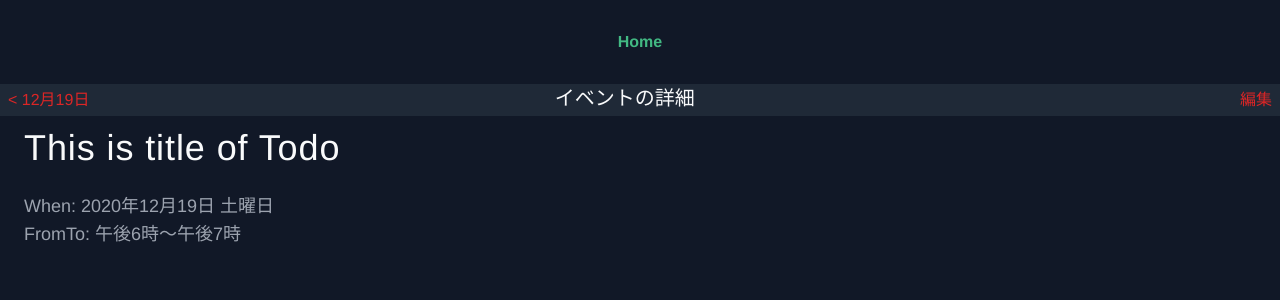
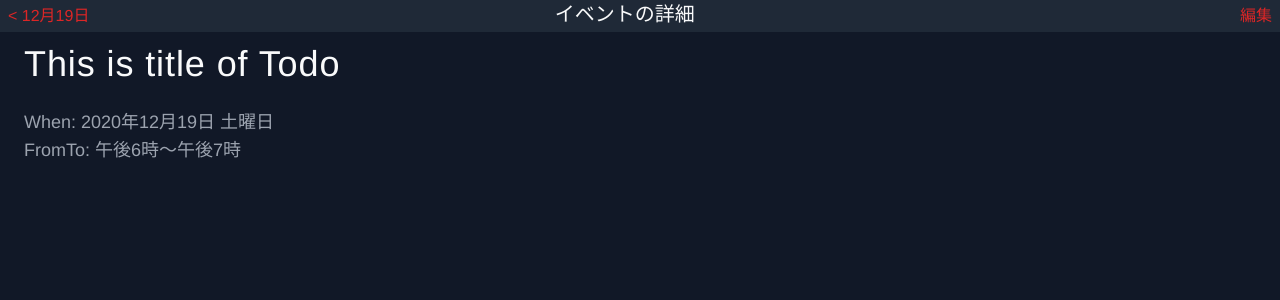
Before and after one commit to Yu0614/vue-ToDoApp, a Vue app: page / in a window 1280 px wide. Shown: the top 300 px of the page. Built offline with nearby package versions, Linux system fonts and the light colour scheme.

Commit message:
[#6] refactor: remove Home nav link and also move Home.vue as a page

```diff
--- a/src/App.vue
+++ b/src/App.vue
@@ -1,9 +1,4 @@
 <template>
-  <div id="nav">
-    <router-link to="/">
-      Home
-    </router-link>
-  </div>
   <router-view />
 </template>
 
--- a/src/views/Home.vue
+++ b/src/views/home/Home.vue
@@ -1,20 +1,12 @@
 <template>
-  <div class="home">
-    <img
-      alt="Vue logo"
-      src="../assets/logo.png" />
-  </div>
+  <p class="text-white">
+    This is Home component
+  </p>
 </template>
 
 <script lang="ts">
 import { defineComponent } from 'vue';
-
-
 export default defineComponent({
     name: 'Home',
-    components: {
-
-
-    }
 });
 </script>
```
